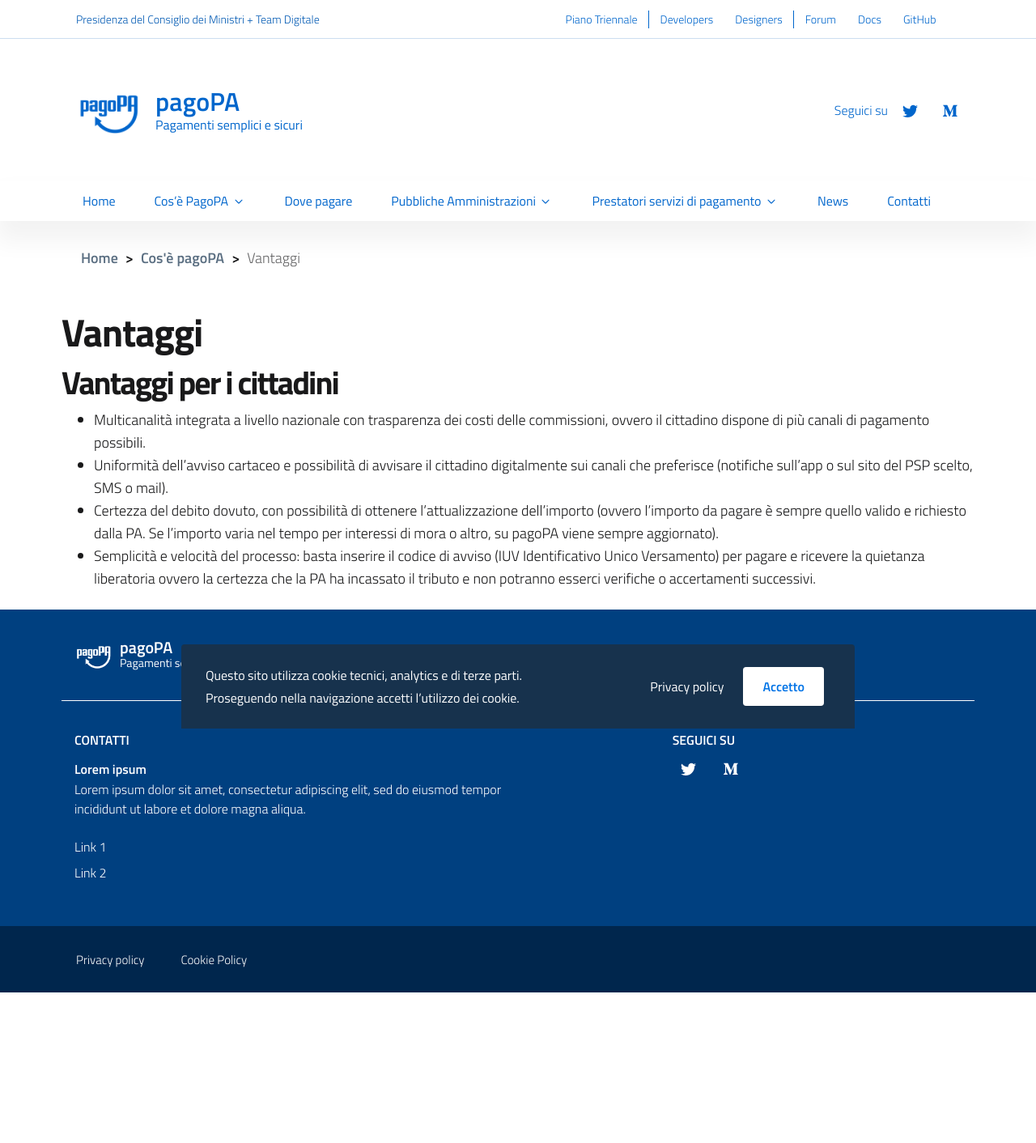
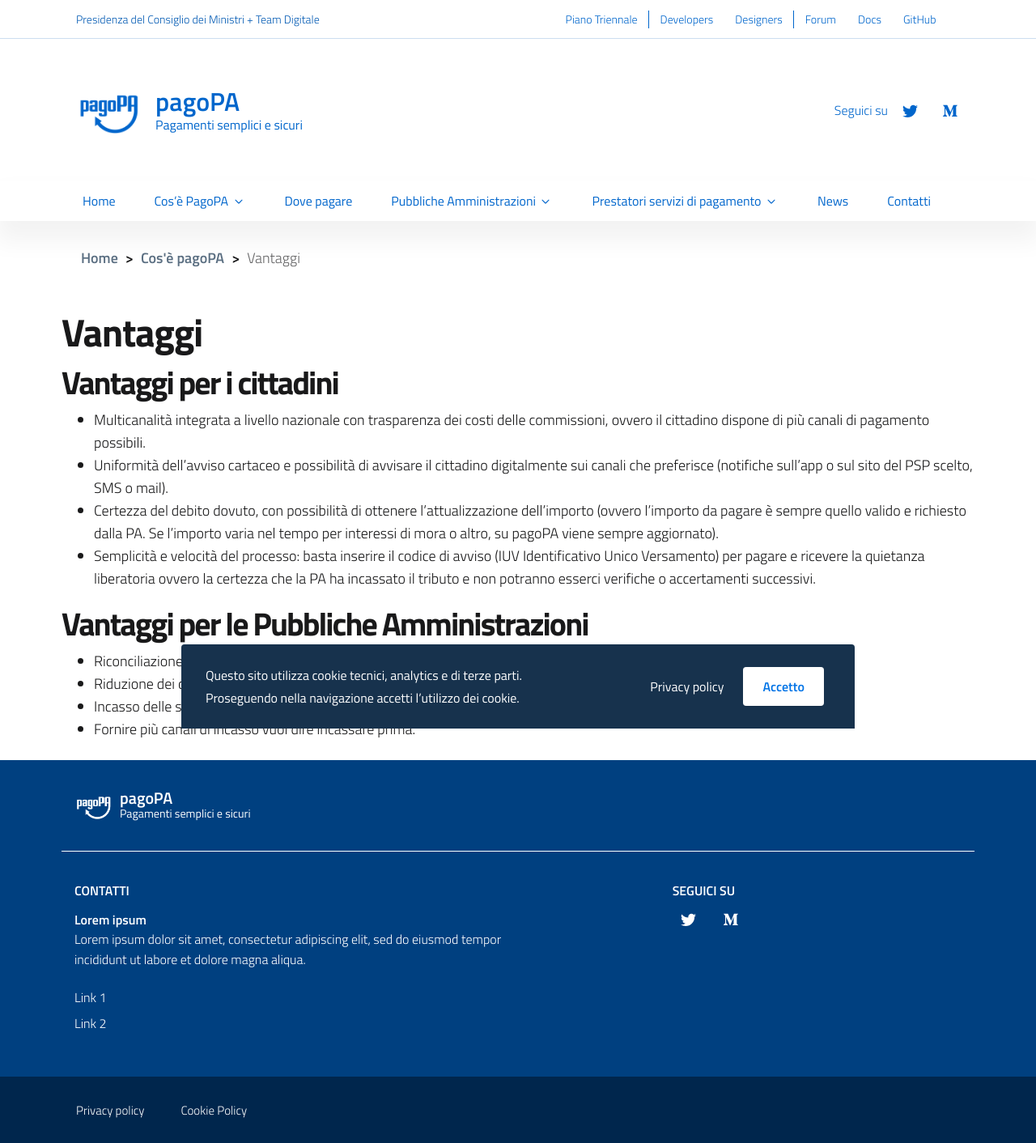
Before and after one commit to pagopa/site-pagopa.gov.it, a Jekyll site: the page built from it/cos-e-pago-pa-vantaggi.md, in a window 1280 px wide. Shown: the whole page at 81% size. Built offline with Jekyll 4.4.1, drawn with Linux system fonts in a browser that asks for light colours; before the commit the page ends 1226 px from its top, so only the background shows below that.

Commit message:
Update cos-e-pago-pa-vantaggi.md

```diff
--- a/it/cos-e-pago-pa-vantaggi.md
+++ b/it/cos-e-pago-pa-vantaggi.md
@@ -18,3 +18,10 @@
 * Uniformità dell’avviso cartaceo e possibilità di avvisare il cittadino digitalmente sui canali che preferisce (notifiche sull’app o sul sito del PSP scelto, SMS o mail).
 * Certezza del debito dovuto, con possibilità di ottenere l’attualizzazione dell’importo (ovvero l’importo da pagare è sempre quello valido e richiesto dalla PA. Se l’importo varia nel tempo per interessi di mora o altro, su pagoPA viene sempre aggiornato).
 * Semplicità e velocità del processo: basta inserire il codice di avviso (IUV Identificativo Unico Versamento) per pagare e ricevere la quietanza liberatoria ovvero la certezza che la PA ha incassato il tributo e non potranno esserci verifiche o accertamenti successivi.
+
+## Vantaggi per le Pubbliche Amministrazioni
+
+* Riconciliazione automatica degli incassi.
+* Riduzione dei costi di transazione e processo.
+* Incasso delle somme D+1 (giorno lavorativo successivo al pagamento) direttamente sui conti di tesoreria.
+* Fornire più canali di incasso vuol dire incassare prima.
```
